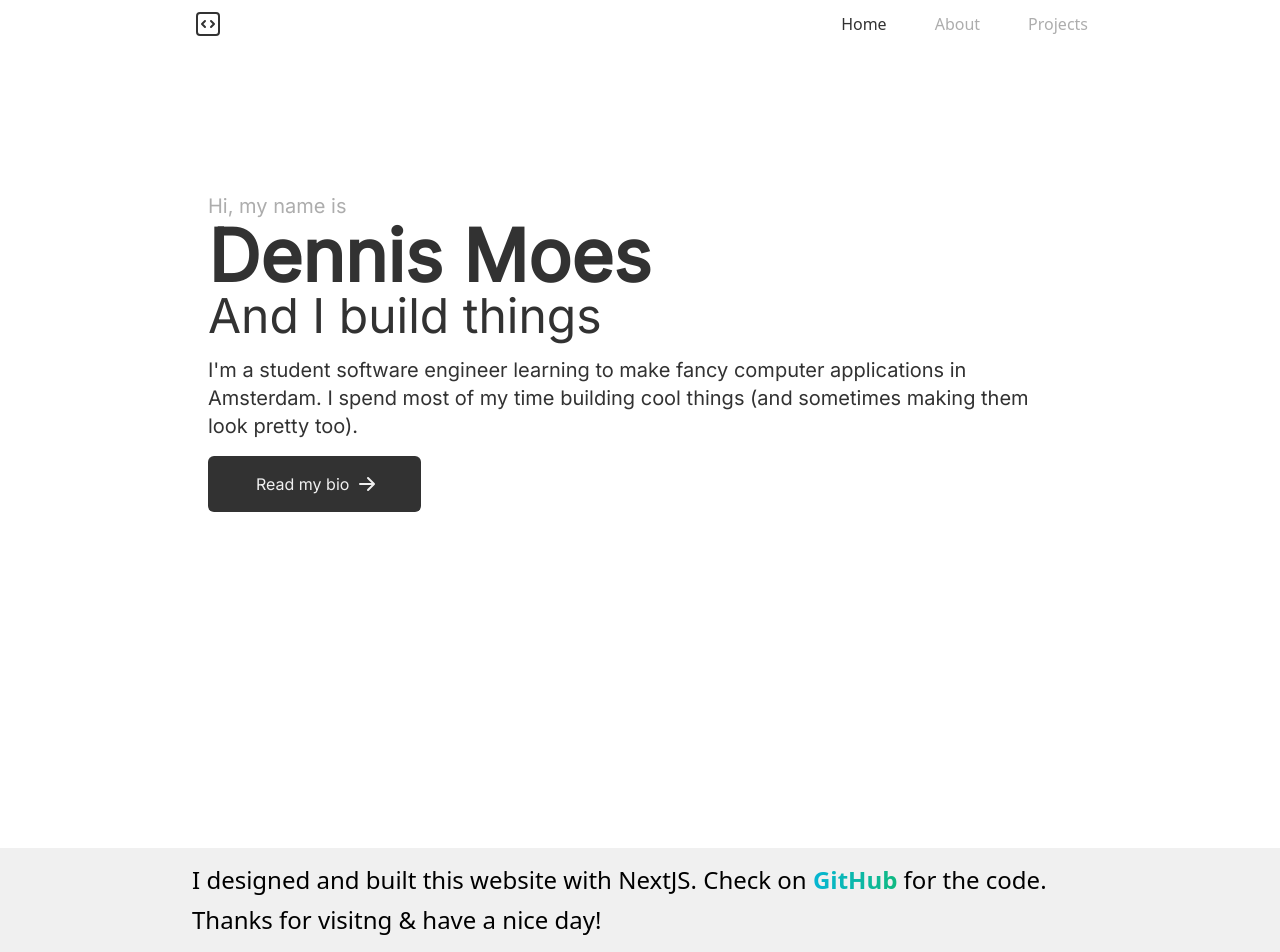
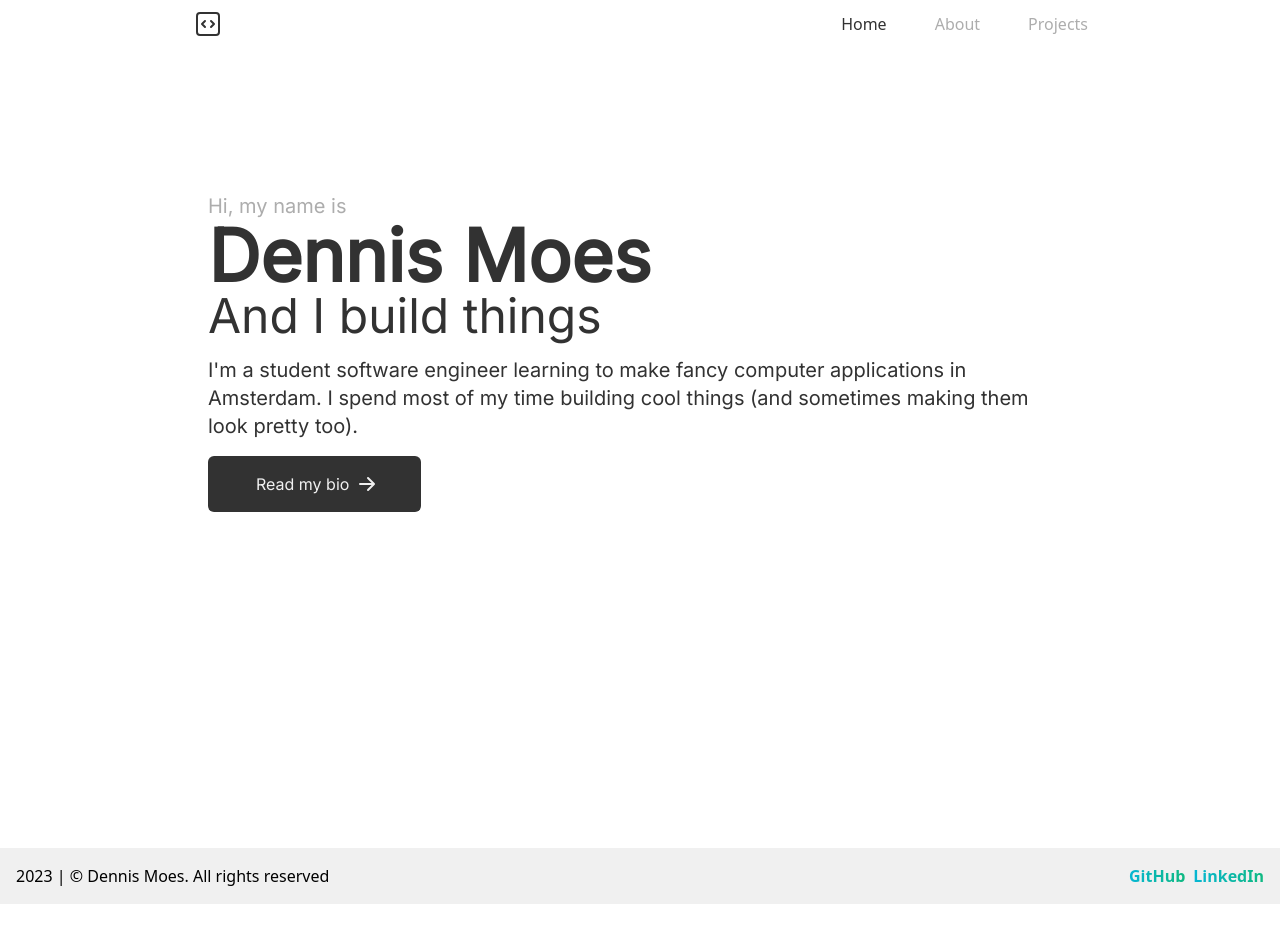
Before and after one commit to DennisCMoes/portfolio-v2, a Next.js app: page / in a window 1280 px wide. After the commit the page ends 904 px from the top, so only its background shows below. Built offline with nearby package versions, Linux system fonts and the light colour scheme.

Commit message:
Small changes to the footer

```diff
--- a/src/components/layout/footer.tsx
+++ b/src/components/layout/footer.tsx
@@ -1,5 +1,6 @@
 import Link from 'next/link'
 import HoverableLink from '../ui/hoverable-link'
+import SocialButton from '../ui/social-button'
 
 export default function Footer() {
   function getYear(): number {
@@ -8,13 +9,19 @@ export default function Footer() {
   }
 
   return (
-    <footer className="bg-primary-light p-4 w-full inline-flex items-center justify-center flex-col">
-      <div className="max-w-4xl w-full text-2xl text-left space-y-2">
-        <p>
-          I designed and built this website with NextJS. Check on{' '}
-          <HoverableLink href="#" label="GitHub" /> for the code.
-        </p>
-        <p>Thanks for visitng & have a nice day!</p>
+    <footer className="bg-primary-light p-4 w-full inline-flex flex-row items-center justify-between">
+      <div>
+        <p>{getYear()} | &copy; Dennis Moes. All rights reserved</p>
+      </div>
+      <div className="inline-flex gap-2">
+        <HoverableLink
+          href="https://github.com/kingdennis-crypto"
+          label="GitHub"
+        />
+        <HoverableLink
+          href="https://linkedin.com/in/dennismoes"
+          label="LinkedIn"
+        />
       </div>
     </footer>
   )
```
